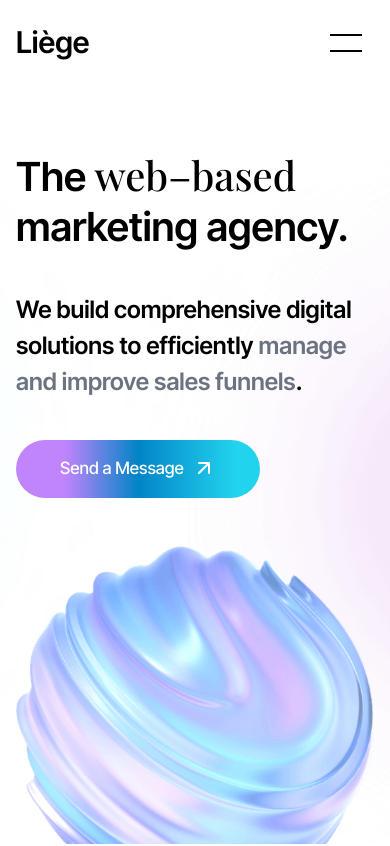
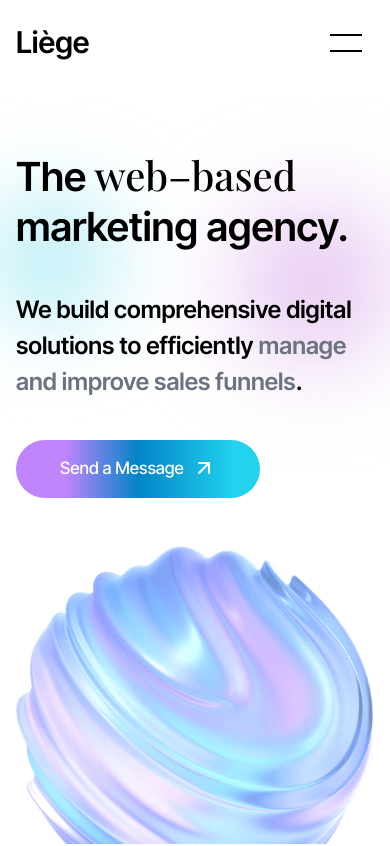
Before and after one commit to skupta12/Marketing-Agency, a Next.js app: page / in a window 390 px wide. Shown: the top 846 px of the page. Built offline with nearby package versions, Linux system fonts and the light colour scheme; a web font is replaced by a local one.

Commit message:
mobile gradients

```diff
--- a/src/app/globals.css
+++ b/src/app/globals.css
@@ -145,6 +145,8 @@
 
 /* Hero Images swap */
 
-.gradient {
+@media(min-width:768px) {
+  .gradient {
     background-image: url("/gradient.png");
 }
+}
--- a/src/components/Hero.tsx
+++ b/src/components/Hero.tsx
@@ -4,8 +4,17 @@ import { playfair } from "@/app/fonts";
 import MaxWidthWrapper from "./MaxWidthWrapper";
 
 const Hero = () => {
+
+  const leftGradient =
+    "pointer-events-none filter blur-[50px] absolute -z-[1] top-52 right-0 w-[150px] h-[150px] bg-[#e3c1f0] rounded-full";
+
+    const rightGradient =
+    "pointer-events-none filter blur-[50px] absolute -z-[1] top-52 left-0 w-[100px] h-[100px] bg-[#85e2f0] rounded-full";
+
   return (
-    <section className="lg:pb-[200px] pb-16 overflow-hidden bg-no-repeat md:bg-center bg-top gradient">
+    <section className="lg:pb-[200px] pb-16 overflow-hidden bg-no-repeat md:bg-center bg-top gradient relative">
+      <div className={`${leftGradient} md:hidden block`}/>
+      <div className={`${rightGradient} md:hidden block`}/>
       <MaxWidthWrapper>
         <div className="lg:pt-[230px] pt-[150px] relative">
           <div className="grid grid-cols-12 gap-y-12 lg:gap-y-7 gap-x-5 lg:place-items-center">
```
